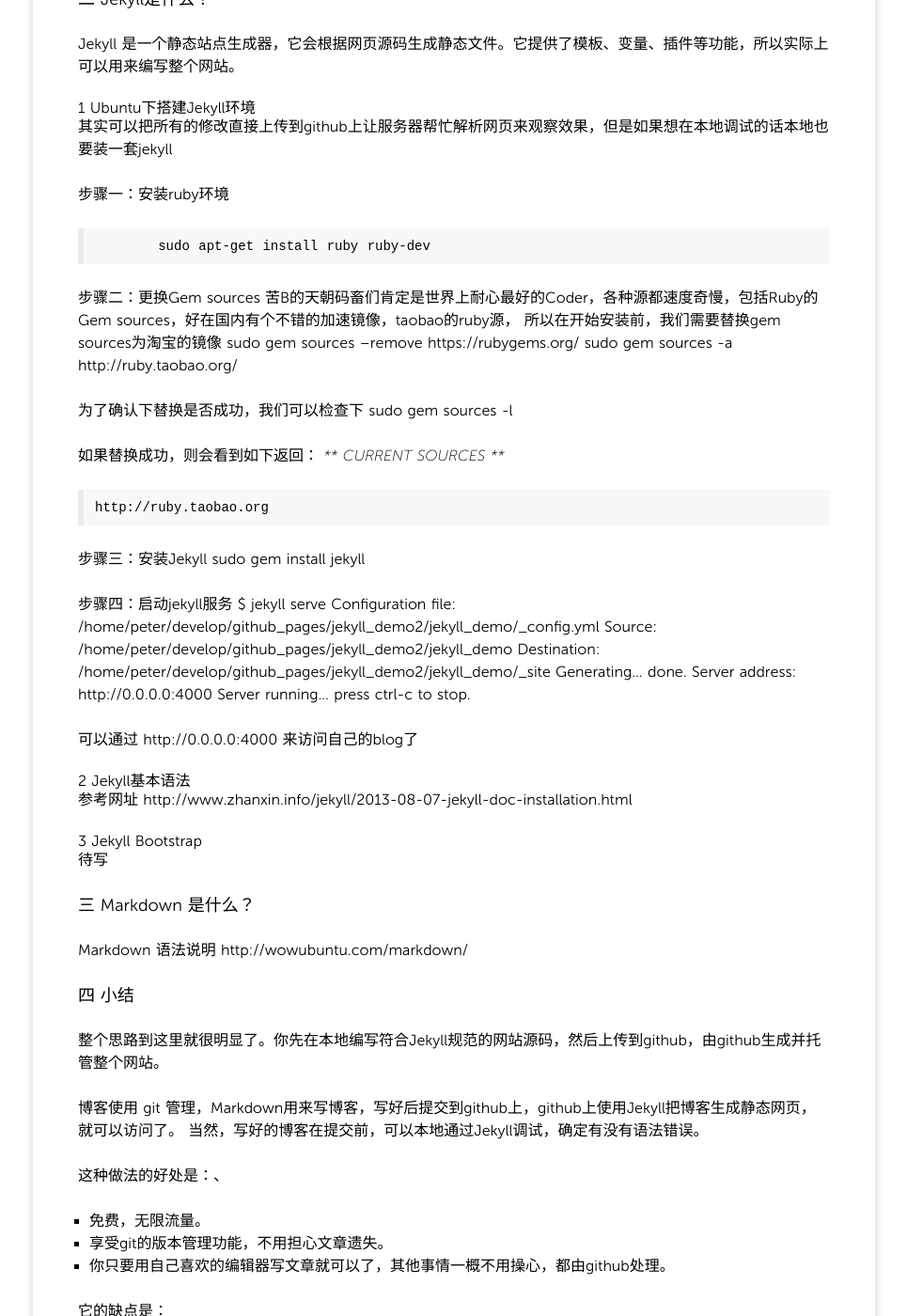
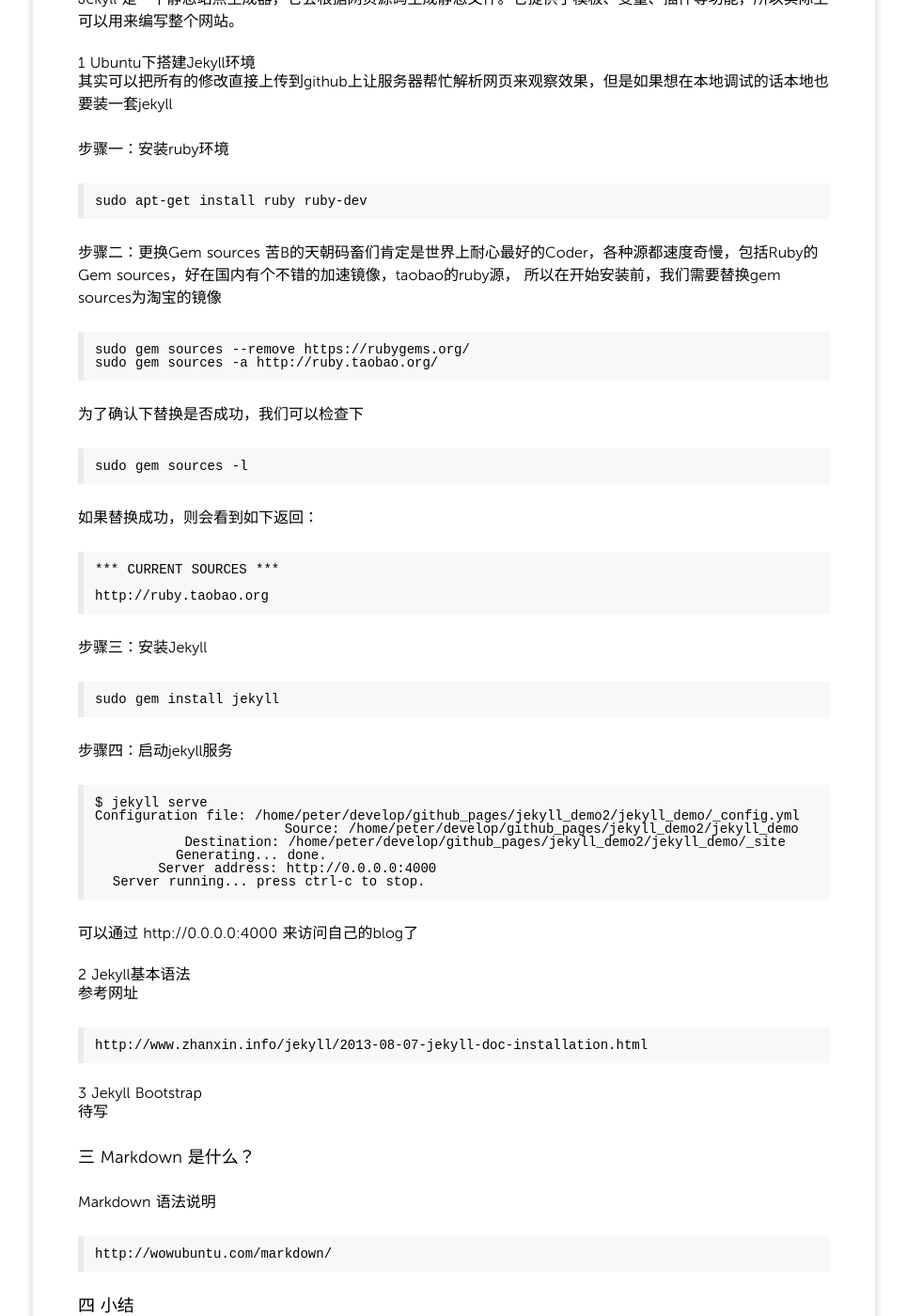
Before and after one commit to fengyr/blog, a Jekyll site: the page built from _posts/2014/2014-01-03-github_pages构建blog步骤.md, in a window 1280 px wide and 1400 px high, scrolled down 985 px. Shown: the whole window at 94% size, without its empty margins (157-1122 px from the left). Built offline with Jekyll 4.4.1, drawn with Linux system fonts in a browser that asks for light colours; Markdown is read by kramdown in place of the engine named in the settings; some of the changed text lies outside the part shown.

Commit message:
2014-01-03-github_pages构建blog步骤.md 排版

```diff
--- a/_posts/2014/2014-01-03-github_pages构建blog步骤.md
+++ b/_posts/2014/2014-01-03-github_pages构建blog步骤.md
@@ -17,18 +17,16 @@
 
 大多数Blog作者，都停留在第一和第二阶段，因为第三阶段不太容易到达：你很难找到俯首听命、愿意为你管理服务器的人。
 
-<br>
 示例博客
 
-		https://github.com/jekyll/jekyll/wiki/Sites
-		https://github.com/kejinlu/kejinlu.github.com
-		git clone https://github.com/kejinlu/kejinlu.github.com.git
-		http://geeklu.com/
+	https://github.com/jekyll/jekyll/wiki/Sites
+	https://github.com/kejinlu/kejinlu.github.com
+	git clone https://github.com/kejinlu/kejinlu.github.com.git
+	http://geeklu.com/
 
-<br>
 参考网址
 
-		http://www.ruanyifeng.com/blog/2012/08/blogging_with_jekyll.html
+	http://www.ruanyifeng.com/blog/2012/08/blogging_with_jekyll.html
 
 <br>
 ###一	Github Pages 是什么？
@@ -44,29 +42,34 @@
 
 步骤一：安装ruby环境
 
-		sudo apt-get install ruby ruby-dev
+	sudo apt-get install ruby ruby-dev
 
 步骤二：更换Gem sources
 苦B的天朝码畜们肯定是世界上耐心最好的Coder，各种源都速度奇慢，包括Ruby的Gem sources，好在国内有个不错的加速镜像，taobao的ruby源，
 所以在开始安装前，我们需要替换gem sources为淘宝的镜像
+
 	sudo gem sources --remove https://rubygems.org/
 	sudo gem sources -a http://ruby.taobao.org/
 
 为了确认下替换是否成功，我们可以检查下
+
 	sudo gem sources -l
 
 如果替换成功，则会看到如下返回：
+
 	*** CURRENT SOURCES ***
 
 	http://ruby.taobao.org
 
 步骤三：安装Jekyll
+
 	sudo gem install jekyll
 
 步骤四：启动jekyll服务
+
 	$ jekyll serve
 	Configuration file: /home/peter/develop/github_pages/jekyll_demo2/jekyll_demo/_config.yml
-			    Source: /home/peter/develop/github_pages/jekyll_demo2/jekyll_demo
+				Source: /home/peter/develop/github_pages/jekyll_demo2/jekyll_demo
 		   Destination: /home/peter/develop/github_pages/jekyll_demo2/jekyll_demo/_site
 		  Generating... done.
 		Server address: http://0.0.0.0:4000
@@ -77,7 +80,8 @@
 
 ####2	Jekyll基本语法
 参考网址
-http://www.zhanxin.info/jekyll/2013-08-07-jekyll-doc-installation.html
+
+	http://www.zhanxin.info/jekyll/2013-08-07-jekyll-doc-installation.html
 
 
 ####3	Jekyll Bootstrap
@@ -86,7 +90,8 @@
 
 ###三	Markdown 是什么？
 Markdown 语法说明
-http://wowubuntu.com/markdown/
+
+	http://wowubuntu.com/markdown/
 
 
 ###四	小结
@@ -95,12 +100,14 @@
 博客使用 git 管理，Markdown用来写博客，写好后提交到github上，github上使用Jekyll把博客生成静态网页，就可以访问了。
 当然，写好的博客在提交前，可以本地通过Jekyll调试，确定有没有语法错误。
 
-这种做法的好处是：、
+这种做法的好处是：
+
 - 免费，无限流量。
 - 享受git的版本管理功能，不用担心文章遗失。
 - 你只要用自己喜欢的编辑器写文章就可以了，其他事情一概不用操心，都由github处理。
 
 它的缺点是：
+
 - 有一定技术门槛，你必须要懂一点git和网页开发。
 - 它生成的是静态网页，添加动态功能必须使用外部服务，比如评论功能就只能用disqus。
 - 它不适合大型网站，因为没有用到数据库，每运行一次都必须遍历全部的文本文件，网站越大，生成时间越长。
@@ -113,14 +120,17 @@
 在搭建之前，你必须已经安装了git，并且有github账户。
 
 ####1	创建项目。
-在你的电脑上，建立一个目录，作为项目的主目录。我们假定，它的名称为jekyll_demo。
+在你的电脑上，建立一个目录，作为项目的主目录。我们假定，它的名称为jekyll_demo
+
 	$ mkdir jekyll_demo
 
 对该目录进行git初始化。
+
 	$ cd jekyll_demo
 	$ git init
 
-然后，创建一个没有父节点的分支gh-pages。因为github规定，只有该分支中的页面，才会生成网页文件。
+然后，创建一个没有父节点的分支gh-pages。因为github规定，只有该分支中的页面，才会生成网页文件
+
 	$ git symbolic-ref HEAD refs/heads/gh-pages
 	$ rm .git/index
 	$ git clean -fdx
@@ -138,12 +148,14 @@
 	baseurl: /jekyll_demo
 
 目录结构变成：
+
 	/jekyll_demo
 		|--　_config.yml
 
 
 ####3	创建模板文件。
 在项目根目录下，创建一个_layouts目录，用于存放模板文件。
+
 	$ mkdir _layouts
 
 进入该目录，创建一个default.html文件，作为Blog的默认模板。并在该文件中填入以下内容。
@@ -171,6 +183,7 @@
 
 ####4	创建文章。
 回到项目根目录，创建一个_posts目录，用于存放blog文章。
+
 	$ mkdir _posts
 
 进入该目录，创建第一篇文章。文章就是普通的文本文件，文件名假定为2012-08-25-hello-world.html。(注意，文件名必须为"年-月-日-文章标题.
@@ -208,6 +221,7 @@
 有了文章以后，还需要有一个首页
 回到根目录，创建一个index.html文件，填入以下内容。
 
+{% raw %}
 	---
 	layout: default
 	title: 我的Blog
@@ -219,6 +233,7 @@
 		<li>{{ post.date | date_to_string }} <a href="{{ site.baseurl }}{{ post.url }}">{{ post.title }}</a></li>
 		{% endfor %}
 	</ul>
+{% endraw %}
 
 它的Yaml文件头表示，首页使用default模板，标题为"我的Blog"。然后，首页使用了{% raw %}{% for post in site.posts %}{% endraw %}
 表示对所有帖子进行一个遍历。这里要注意的是，Liquid模板语言规定，输出内容使用两层大括号，单纯的命令使用一层大括号。
@@ -237,11 +252,13 @@
 
 ####6	发布内容。
 现在，这个简单的Blog就可以发布了。先把所有内容加入本地git库。
+
 	$ git add .
 	$ git commit -m "first post"
 
 然后，前往github的网站，在网站上创建一个名为jekyll_demo的库。接着，再将本地内容推送到github上你刚创建的库。
 注意，下面命令中的username，要替换成你的username。
+
 	$ git remote add origin https://github.com/username/jekyll_demo.git
 	$ git push origin gh-pages
 
```
